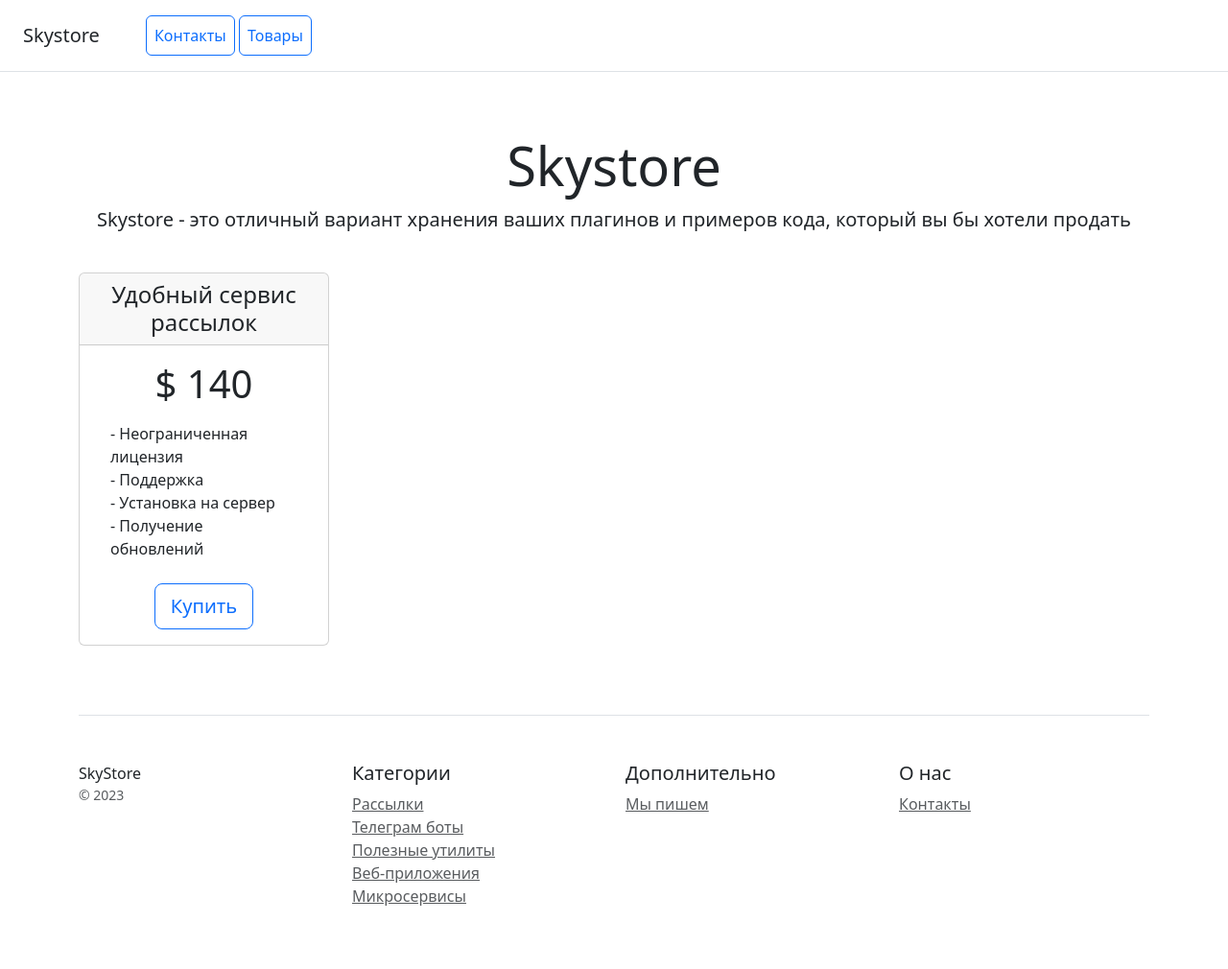
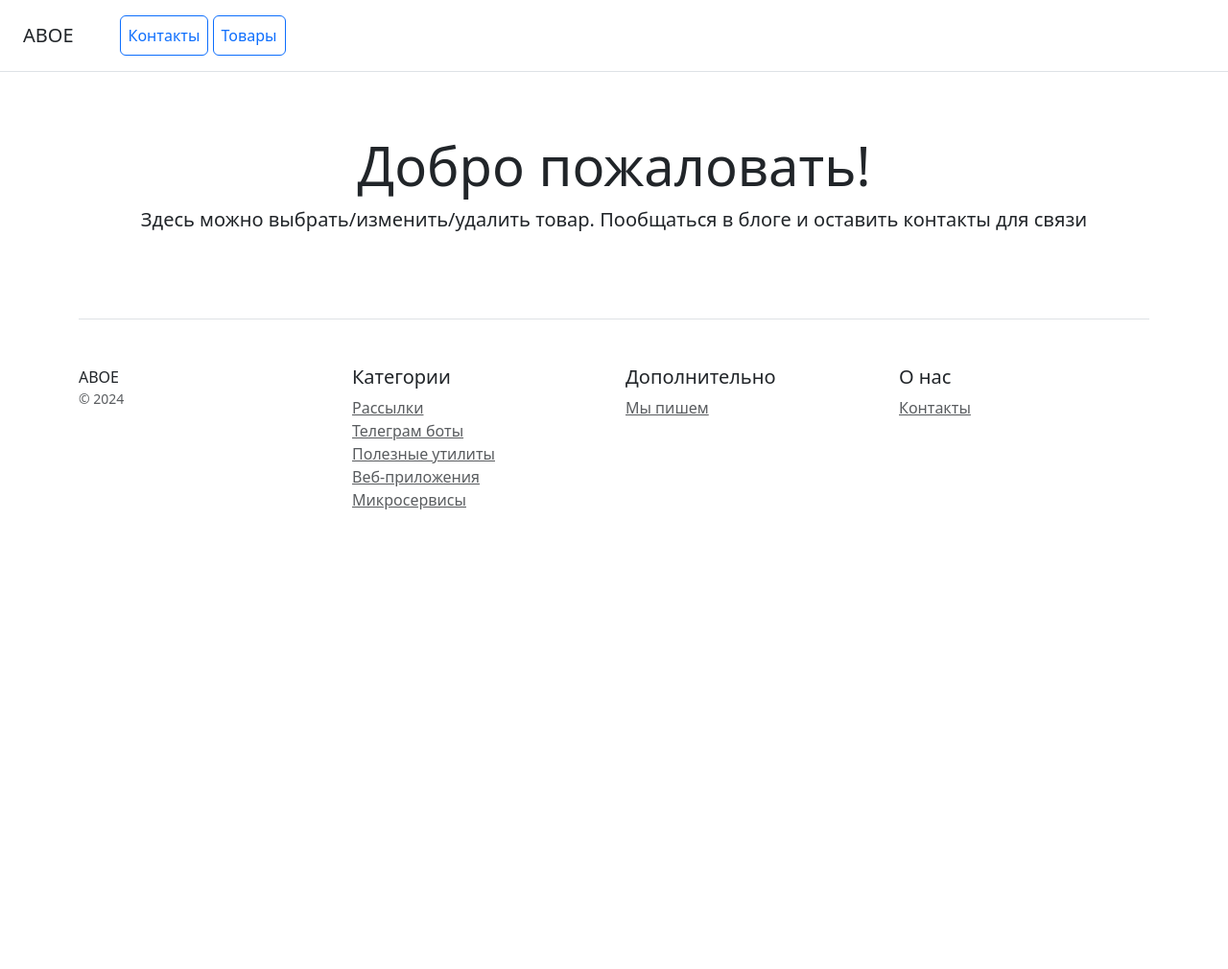
Before and after one commit to baissebo/online_store, a Django app: page / in a window 1280 px wide. Shown: the whole page at 96% size. After the commit the page ends 531 px from the top, so only its background shows below. Run offline with Django 5.2, Linux system fonts and the light colour scheme; data comes from the database, SQL or seed files in the repository.

Commit message:
fix home, contacts

```diff
--- a/catalog/templates/home.html
+++ b/catalog/templates/home.html
@@ -3,12 +3,13 @@
 <head>
     <meta charset="utf-8">
     <meta name="viewport" content="width=device-width, initial-scale=1">
-    <title>Skystore</title>
-    <link href="https://cdn.jsdelivr.net/npm/bootstrap@5.3.2/dist/css/bootstrap.min.css" rel="stylesheet" integrity="sha384-T3c6CoIi6uLrA9TneNEoa7RxnatzjcDSCmG1MXxSR1GAsXEV/Dwwykc2MPK8M2HN" crossorigin="anonymous">
+    <title>ABOE</title>
+    <link href="https://cdn.jsdelivr.net/npm/bootstrap@5.3.2/dist/css/bootstrap.min.css" rel="stylesheet"
+          integrity="sha384-T3c6CoIi6uLrA9TneNEoa7RxnatzjcDSCmG1MXxSR1GAsXEV/Dwwykc2MPK8M2HN" crossorigin="anonymous">
 </head>
 <body>
 <div class="d-flex flex-column flex-md-row align-items-center p-3 px-md-4 mb-3 bg-white border-bottom box-shadow">
-    <h5 class="my-0 mr-md-auto font-weight-normal">Skystore</h5>
+    <h5 class="my-0 mr-md-auto font-weight-normal">ABOE</h5>
     <nav class="ms-5">
         <a class="p-2 btn btn-outline-primary" href="/contacts/">Контакты</a>
         <a class="p-2 btn btn-outline-primary" href="/base/">Товары</a>
@@ -16,37 +17,17 @@
 </div>
 
 <div class="pricing-header px-3 py-3 pt-md-5 pb-md-4 mx-auto text-center">
-    <h1 class="display-4">Skystore</h1>
-    <p class="lead">Skystore - это отличный вариант хранения ваших плагинов и примеров кода, который вы бы хотели
-        продать</p>
+    <h1 class="display-4">Добро пожаловать!</h1>
+    <p class="lead">Здесь можно выбрать/изменить/удалить товар.
+        Пообщаться в блоге и оставить контакты для связи</p>
 </div>
 
 <div class="container">
-    <div class="row text-center">
-        <div class="col-3">
-            <div class="card mb-4 box-shadow">
-                <div class="card-header">
-                    <h4 class="my-0 font-weight-normal">Удобный сервис рассылок</h4>
-                </div>
-                <div class="card-body">
-                    <h1 class="card-title pricing-card-title">$ 140</h1>
-                    <ul class="list-unstyled mt-3 mb-4 text-start m-3">
-                        <li>- Неограниченная лицензия</li>
-                        <li>- Поддержка</li>
-                        <li>- Установка на сервер</li>
-                        <li>- Получение обновлений</li>
-                    </ul>
-                    <button type="button" class="btn btn-lg btn-block btn-outline-primary">Купить</button>
-                </div>
-            </div>
-        </div>
-    </div>
-
     <footer class="pt-4 my-md-5 pt-md-5 border-top">
         <div class="row">
             <div class="col-12 col-md">
-                SkyStore
-                <small class="d-block mb-3 text-muted">&copy; 2023</small>
+                ABOE
+                <small class="d-block mb-3 text-muted">&copy; {% now "Y" %}</small>
             </div>
             <div class="col-6 col-md">
                 <h5>Категории</h5>
@@ -74,6 +55,8 @@
     </footer>
 </div>
 
-<script src="https://cdn.jsdelivr.net/npm/bootstrap@5.3.2/dist/js/bootstrap.bundle.min.js" integrity="sha384-C6RzsynM9kWDrMNeT87bh95OGNyZPhcTNXj1NW7RuBCsyN/o0jlpcV8Qyq46cDfL" crossorigin="anonymous"></script>
+<script src="https://cdn.jsdelivr.net/npm/bootstrap@5.3.2/dist/js/bootstrap.bundle.min.js"
+        integrity="sha384-C6RzsynM9kWDrMNeT87bh95OGNyZPhcTNXj1NW7RuBCsyN/o0jlpcV8Qyq46cDfL"
+        crossorigin="anonymous"></script>
 </body>
 </html>
```
Also changed, not shown: catalog/templates/contacts.html (+6 -5 lines).
